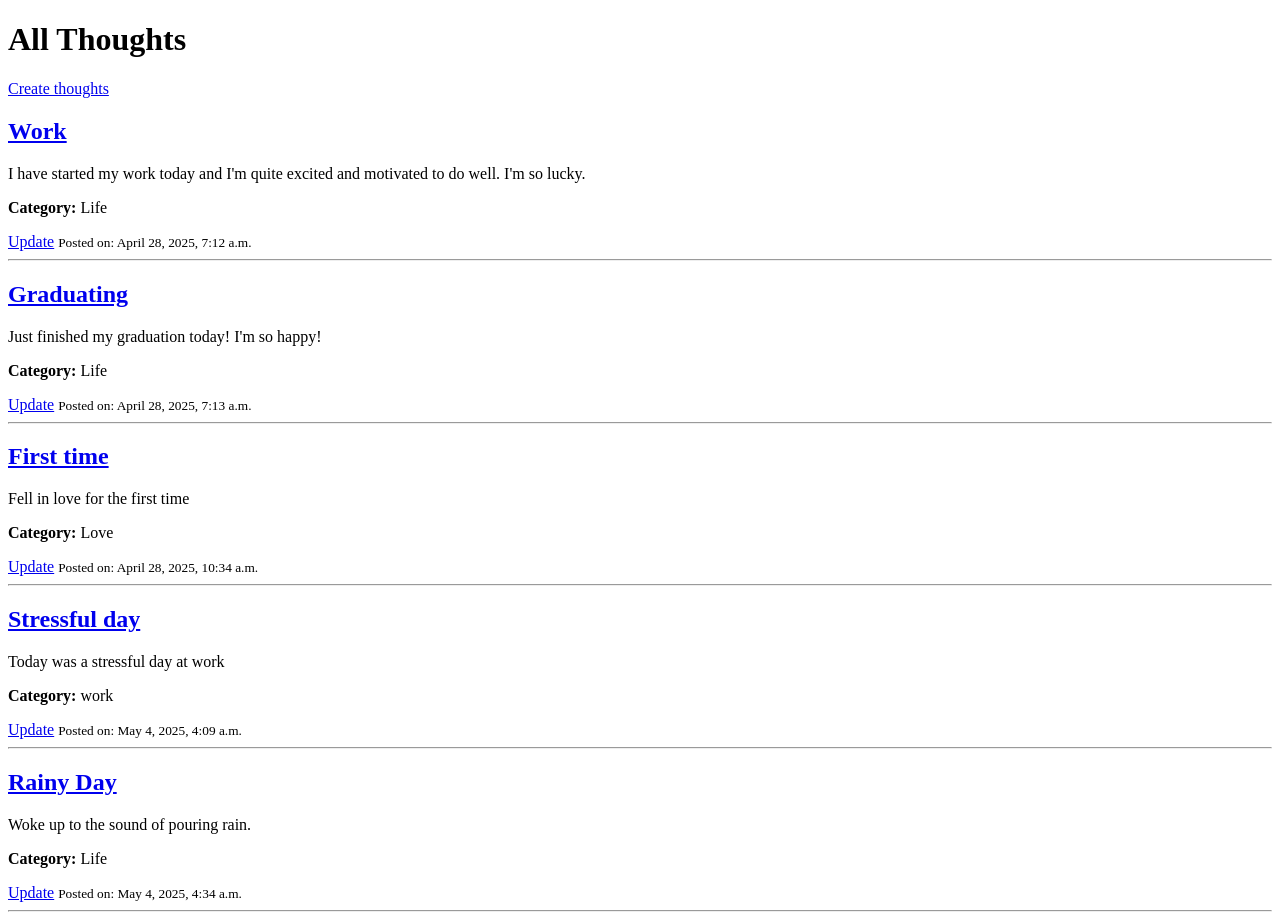
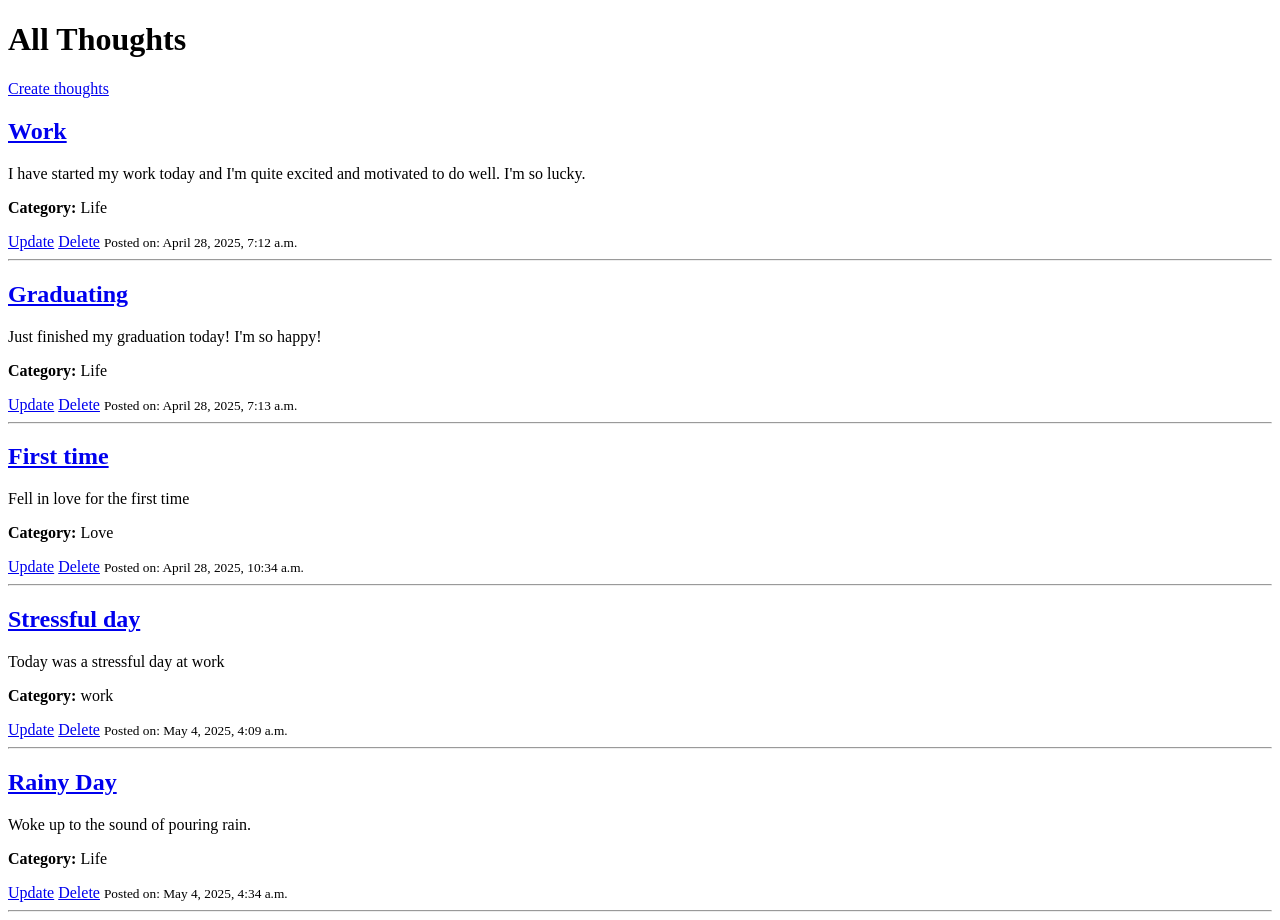
Before and after one commit to xjackhammered/django-Blog, a Django app: page /home/ in a window 1280 px wide. Run offline with Django 5.2, Linux system fonts and the light colour scheme; data comes from the database, SQL or seed files in the repository; both versions use the stored data as it was after the commit.

Commit message:
added delete forms

```diff
--- a/post/templates/post/index.html
+++ b/post/templates/post/index.html
@@ -13,6 +13,7 @@
             <p>{{ thought.description|truncatechars:100 }}</p>
             <p><strong>Category:</strong> {{ thought.category.name }}</p>
             <a href="{% url 'update-post' thought.id %}">Update</a>
+            <a href="{% url 'delete-post' thought.id %}">Delete</a>
             <small>Posted on: {{ thought.created_at }}</small>
             <hr>
         </div>
--- a/post/urls.py
+++ b/post/urls.py
@@ -6,4 +6,5 @@ urlpatterns = [
     path("thought/<int:id>", views.single_thought, name="single"),
     path("create-post/", views.createPost, name="create-post"),
     path("update-post/<int:pk>/", views.updatePost, name="update-post"),
+    path("delete-post/<int:pk>/", views.deletePost, name="delete-post"),
 ]
--- a/post/views.py
+++ b/post/views.py
@@ -32,3 +32,10 @@ def updatePost(request, pk):
             form.save()
             return redirect("thoughts")
     return render(request, "post/post_form.html", {"form":form})
+
+def deletePost(request, pk):
+    specific_post = Thoughts.objects.get(id=pk)
+    if request.method == "POST":
+        specific_post.delete()
+        return redirect("thoughts")
+    return render(request, "post/delete.html", {"obj":specific_post})
```
Also changed, not shown: post/templates/post/delete.html (added, +7 -0 lines), db.sqlite3.
